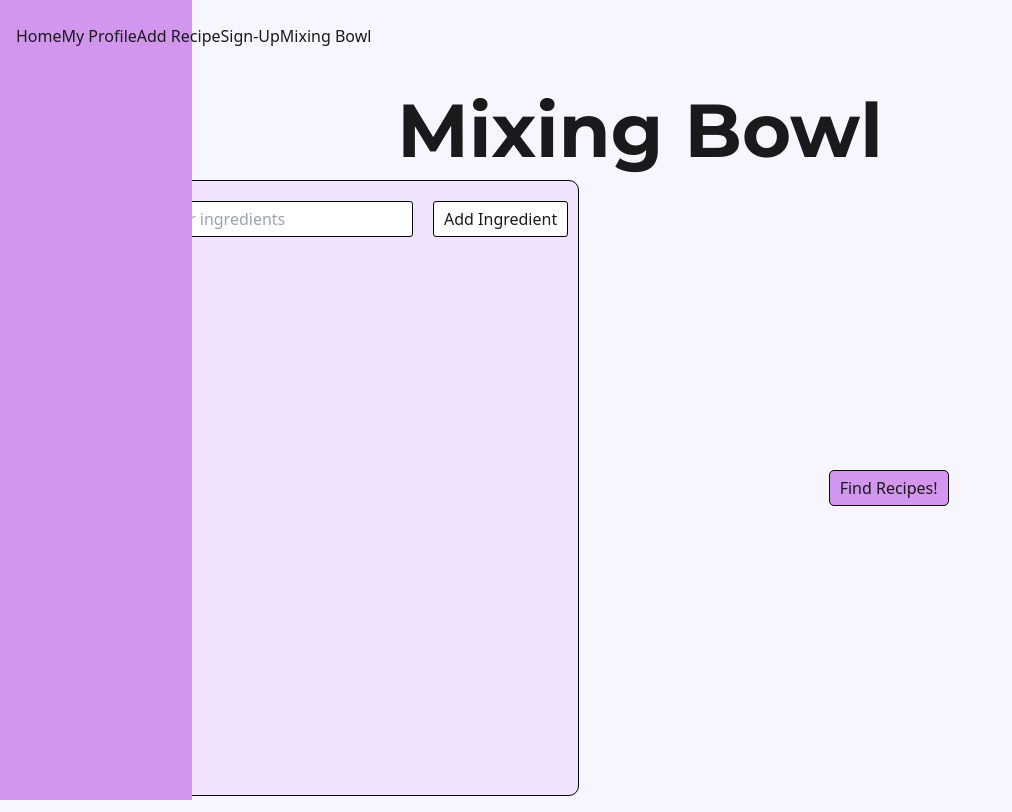
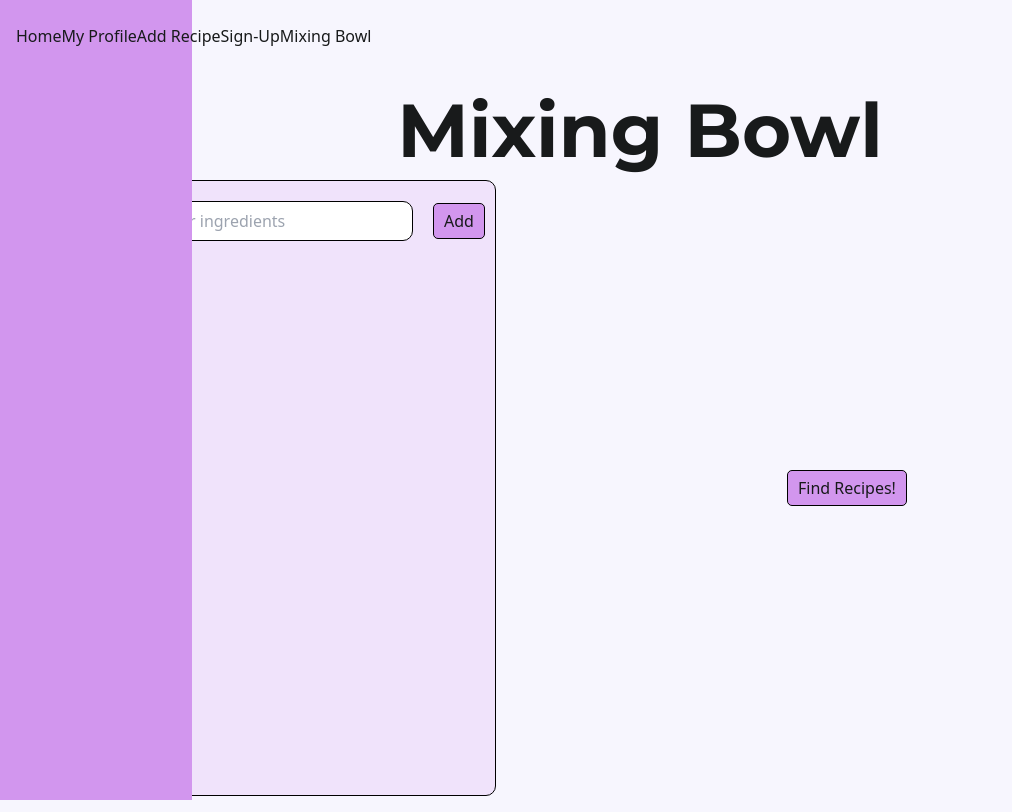
Before and after one commit to SmithNJ13/yao42_frontend, a React (Vite) app: page /mixingbowl in a window 1280 px wide. Shown: the whole page, without its empty margins (0-1012 px from the left). Built offline with nearby package versions, Linux system fonts and the light colour scheme.

Commit message:
add css to recipe search

```diff
--- a/src/components/RecipeSearch/index.jsx
+++ b/src/components/RecipeSearch/index.jsx
@@ -15,7 +15,7 @@ const RecipeSearch = ({ searchInput, setSearchInput, handleAddIngredient }) => {
         onClick={handleAddIngredient}
         className="search-button"
       >
-        Add Ingredient
+        Add
       </button>
     </div>
   );
--- a/src/components/RecipeSearch/style.css
+++ b/src/components/RecipeSearch/style.css
@@ -6,15 +6,16 @@
 .search-input {
     border: 1px solid black;
     padding: 5px;
-    border-radius: 3px;
+    border-radius: 10px;
     width: 300px;
+    height: 40px;
     margin-right: 20px;
 }
 
 .search-button {
-    background-color: white;
+    background-color: #D296EE;
     border: 1px solid black;
     padding: 5px 10px;
-    border-radius: 3px;
+    border-radius: 5px;
     cursor: pointer;
 }
```
